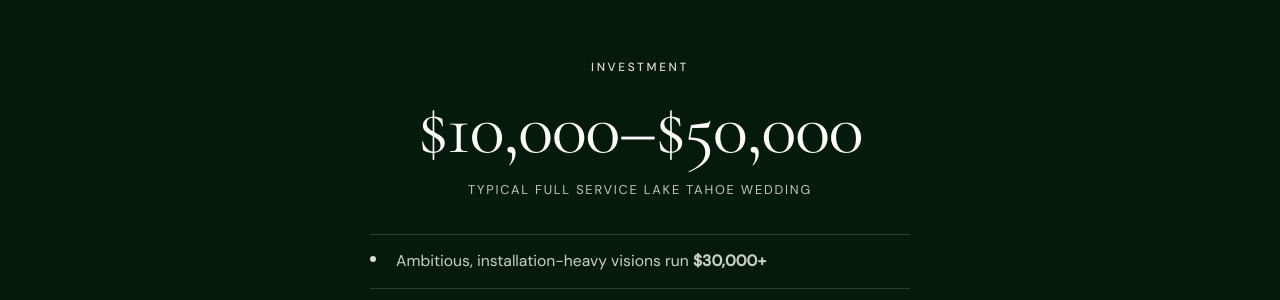
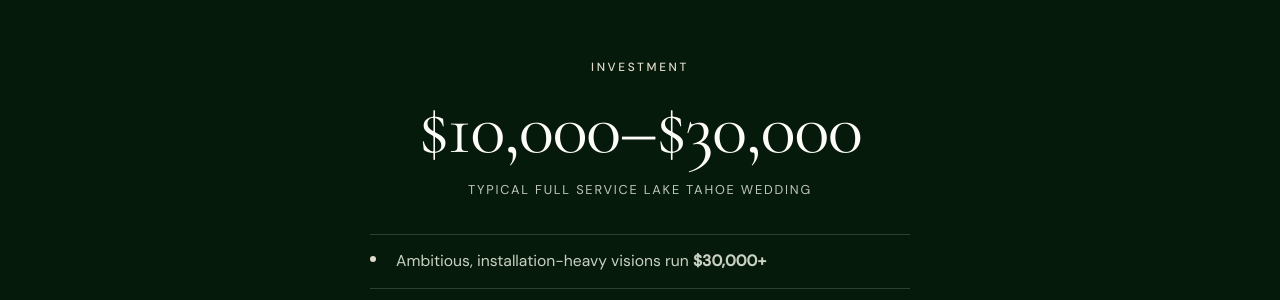
Before and after one commit to jshplhm/goldenflowers, a Jekyll site: the page built from weddings/index.md, in a window 1280 px wide and 900 px high, scrolled down 3414 px. Shown: the part 176-476 px from the top of the window. Built offline with Jekyll 4.4.1, drawn with Linux system fonts in a browser that asks for light colours.

Commit message:
Update site copy in _data/weddings.yml via inline editor

```diff
--- a/_data/weddings.yml
+++ b/_data/weddings.yml
@@ -78,7 +78,7 @@ included:
         anything. You know exactly what you're getting, and why.
 pricing:
   label: Investment
-  price: $10,000–$50,000
+  price: $10,000–$30,000
   price_sub: Typical Full service Lake Tahoe wedding
   points:
     - Ambitious, installation-heavy visions run **$30,000+**
```
